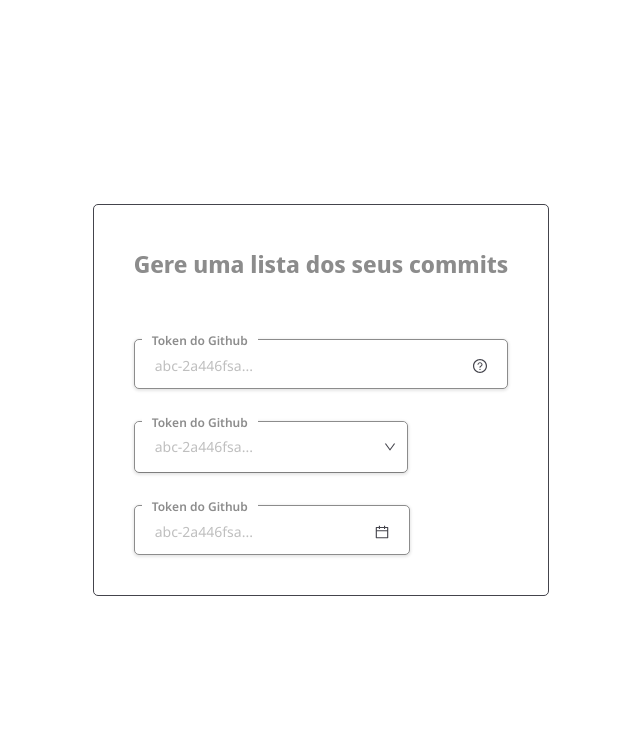
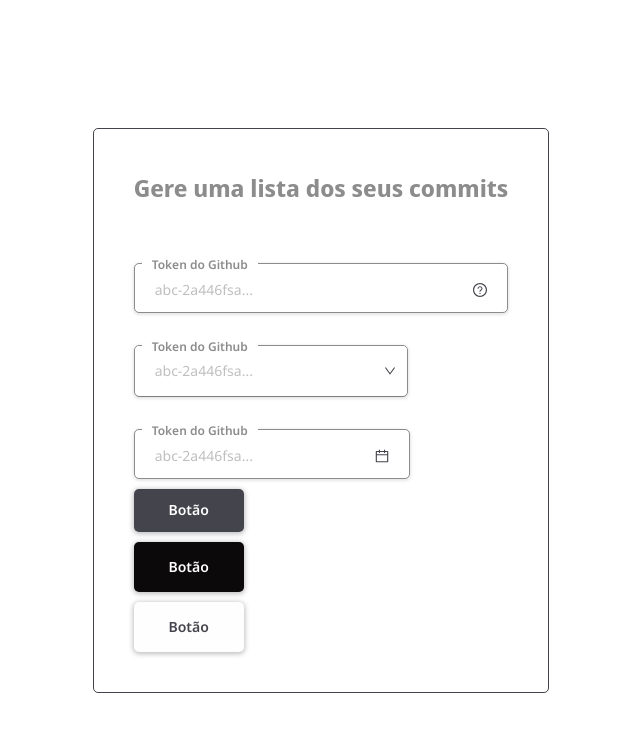
Before and after one commit to JaianeOliveira/commit-finder, a React (Create React App) app: page / in a window 1280 px wide. Shown: the top 732 px of the page, without its empty margins (319-959 px from the left). Built offline with nearby package versions, Linux system fonts and the light colour scheme.

Commit message:
feat: create a button component

```diff
--- /dev/null
+++ b/src/components/Button/index.tsx
@@ -0,0 +1,37 @@
+import React from 'react';
+import { StyledButton } from './styles';
+
+type ButtonProps = {
+	children: React.ReactNode;
+	buttonType?: 'normal' | 'flat';
+	buttonColor?: string | 'black' | 'gray' | 'white';
+	color?: string;
+	icon?: React.ReactNode;
+	onClick?: () => void;
+	submit?: boolean;
+};
+
+const Button = ({
+	children,
+	buttonType = 'normal',
+	buttonColor = 'black',
+	color,
+	icon,
+	submit,
+	onClick,
+}: ButtonProps) => {
+	return (
+		<StyledButton
+			type={submit ? 'submit' : 'button'}
+			buttonType={buttonType}
+			buttonColor={buttonColor}
+			color={color}
+			onClick={onClick}
+		>
+			{icon && icon}
+			{children}
+		</StyledButton>
+	);
+};
+
+export default Button;
--- /dev/null
+++ b/src/components/Button/styles.ts
@@ -0,0 +1,60 @@
+import styled from 'styled-components';
+
+export const StyledButton = styled.button<{
+	buttonType?: 'normal' | 'flat';
+	buttonColor?: string | 'black' | 'gray' | 'white';
+	color?: string;
+}>`
+	display: flex;
+	align-items: center;
+	justify-content: center;
+
+	padding: 10px 20px;
+	gap: 10px;
+
+	border: none;
+	box-shadow: 0px 1px 5px 1px rgba(0, 0, 0, 0.25);
+	border-radius: 5px;
+
+	min-width: 110px;
+
+	height: ${(props) => {
+		switch (props.buttonType) {
+			case 'normal':
+				return '50px';
+			case 'flat':
+				return '43px';
+			default:
+				return '50px';
+		}
+	}};
+
+	color: ${(props) => {
+		if (props.color) return props.color;
+		switch (props.buttonColor) {
+			case 'black':
+				return props.theme.white;
+			case 'gray':
+				return props.theme.white;
+			case 'white':
+				return props.theme.gray_1;
+			default:
+				return props.theme.gray_1;
+		}
+	}};
+
+	font-weight: 600;
+
+	background-color: ${(props) => {
+		switch (props.buttonColor) {
+			case 'black':
+				return props.theme.black;
+			case 'gray':
+				return props.theme.gray_1;
+			case 'white':
+				return '#FEFEFE';
+			default:
+				return props.theme.black;
+		}
+	}};
+`;
--- a/src/components/index.ts
+++ b/src/components/index.ts
@@ -1,5 +1,6 @@
 import Card from './Card';
 import Text from './Text/styles';
 import Input from './Input';
+import Button from './Button';
 
-export { Card, Text, Input };
+export { Card, Text, Input, Button };
--- a/src/pages/login/index.tsx
+++ b/src/pages/login/index.tsx
@@ -1,6 +1,6 @@
 import React from 'react';
 import { Screen } from '../../styles';
-import { Card, Text, Input } from '../../components';
+import { Card, Text, Input, Button } from '../../components';
 import { QuestionCircleOutlined } from '@ant-design/icons';
 
 const Login = () => {
@@ -31,6 +31,11 @@ const Login = () => {
 					title="Token do Github"
 					placeholder="abc-2a446fsa..."
 				/>
+				<Button buttonColor="gray" buttonType="flat">
+					Botão
+				</Button>
+				<Button>Botão</Button>
+				<Button buttonColor="white">Botão</Button>
 			</Card>
 		</Screen>
 	);
```
